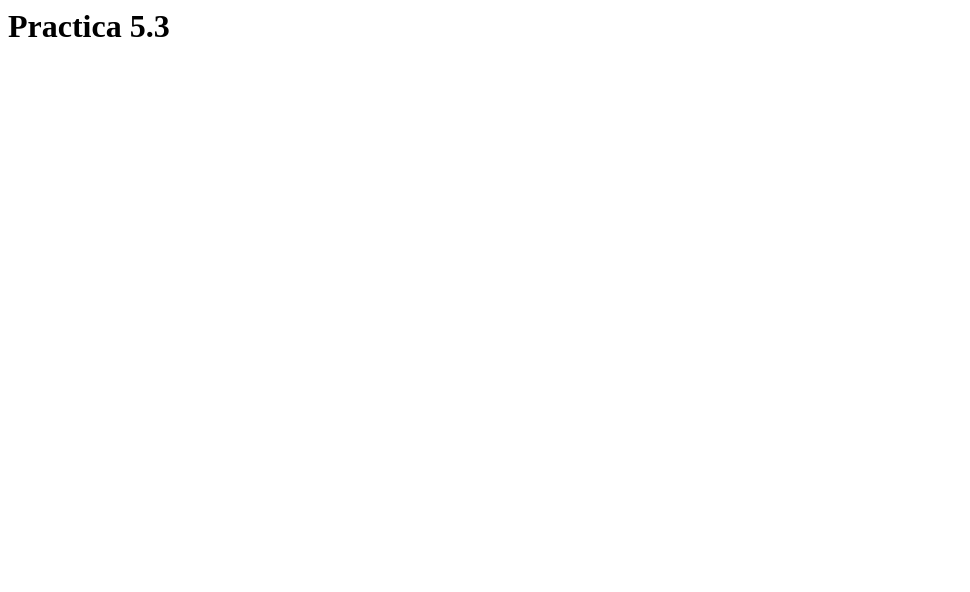
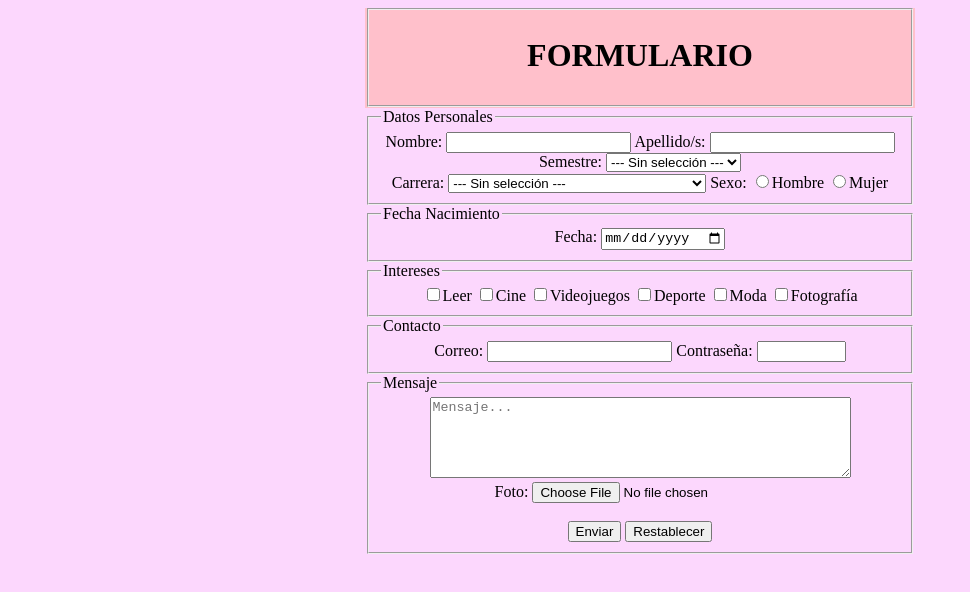
Before and after one commit to rUBEN2323/PRACTICA, a plain HTML site: page index.html in a window 1280 px wide. Shown: the whole page, without its empty margins (0-970 px from the left). Drawn offline with Linux system fonts and the light colour scheme.

Commit message:
Update index.html

```diff
--- a/index.html
+++ b/index.html
@@ -1,8 +1,90 @@
+<!DOCTYPE HTML PUBLIC "-//W3C//DTD HTML 4.01//EN" "http://www.w3.org/TR/html4/strict.dtd">
 <html>
-  <head>
-    <title>Practica 5.3</title>
-  </head>
-  <body>
-    <h1>Practica 5.3</h1>
-  </body>
+	<head>
+		<meta charset="UTF-8">
+		<title> Ejercicio Formulario Rubén </title>
+	</head>
+
+	<body bgcolor="#FCD7FD">
+		<center>
+		<div align="center" style="background-color: pink; width:550px; height: 100px;">
+			<fieldset>
+			<h1 align = "CENTER">FORMULARIO</h1>
+			</fieldset>
+		</div>
+
+		<div style=" width: 550px">
+		<form action="./practicaPHP.php" method="get">
+
+
+
+			<fieldset>
+				<legend>Datos Personales</legend>
+				<label for="nombre">Nombre: </label>
+				<input type="text" name="nombre" required>
+				<label for="apellido">Apellido/s: </label>
+				<input type="text" name="apellido" required>
+				<label for="semestre">Semestre: </label>
+				<select name="semestre" required>
+					<option value=" ">--- Sin selección ---</option>
+					<option value="1">1</option>
+					<option value="2">2</option>
+					<option value="3">3</option>
+					<option value="4">4</option>
+					<option value="5">5</option>
+					<option value="6">6</option>
+					<option value="7">7</option>
+					<option value="8">8</option>
+				</select>
+				<br />
+				<label for="carrera" required>Carrera: </label>
+				<select name="carrera">
+					<option value=" ">--- Sin selección ---</option>
+					<option value="ing_mecanica">Ingeniería mecánica</option>
+					<option value="ing_informatica">Ingeniería informática</option>
+					<option value="ing_caminos">Ingeniería de caminos</option>
+					<option value="ing_agricola">Ingeniería agrícola</option>
+					<option value="magisterio">Magisterio</option>
+					<option value="ade">Administración y dirección de empresas</option>
+					<option value="periodismo">Periodismo</option>
+					<option value="biologia">Biología</option>
+				</select>
+				<label for="sexo" required>Sexo: </label>
+				<input type="radio" name="sexo" value="Hombre">Hombre</input>
+				<input type="radio" name="sexo" value="Mujer">Mujer</input>
+			</fieldset>
+			<fieldset>
+				<legend>Fecha Nacimiento</legend>
+				<label for="fecha" required>Fecha: </label>
+				<input type="date" name="fecha">
+			</fieldset>
+			<fieldset>
+				<legend>Intereses</legend>
+				<input type="checkbox" name="leer" value="leer">Leer</input>
+				<input type="checkbox" name="cine" value="cine">Cine</input>
+				<input type="checkbox" name="videojuegos" value="videojuegos">Videojuegos</input>
+				<input type="checkbox" name="deporte" value="deporte">Deporte</input>
+				<input type="checkbox" name="moda" value="moda">Moda</input>
+				<input type="checkbox" name="fotografia" value="Fotografía">Fotografía</input>
+			</fieldset>
+			<fieldset>
+				<legend>Contacto</legend>
+				<label for="correo">Correo: </label>
+				<input type="email" name="correo" required>
+				<label for="password" required>Contraseña: </label>
+				<input type="password" name="password" maxlength="8" size="8">
+			</fieldset>
+			<fieldset>
+				<legend>Mensaje</legend>
+				<textarea name="mensajeGrande" rows="5" cols="50" placeholder="Mensaje..."></textarea> <br />
+				<label for="foto">Foto: </label>
+				<input type="file" name="foto"> <br /> <br />
+				<button type="submit">Enviar</button>
+				<button type="reset">Restablecer</button>
+				<br>
+			</fieldset>
+
+		</form>
+		</center>
+	</body>
 </html>
```
